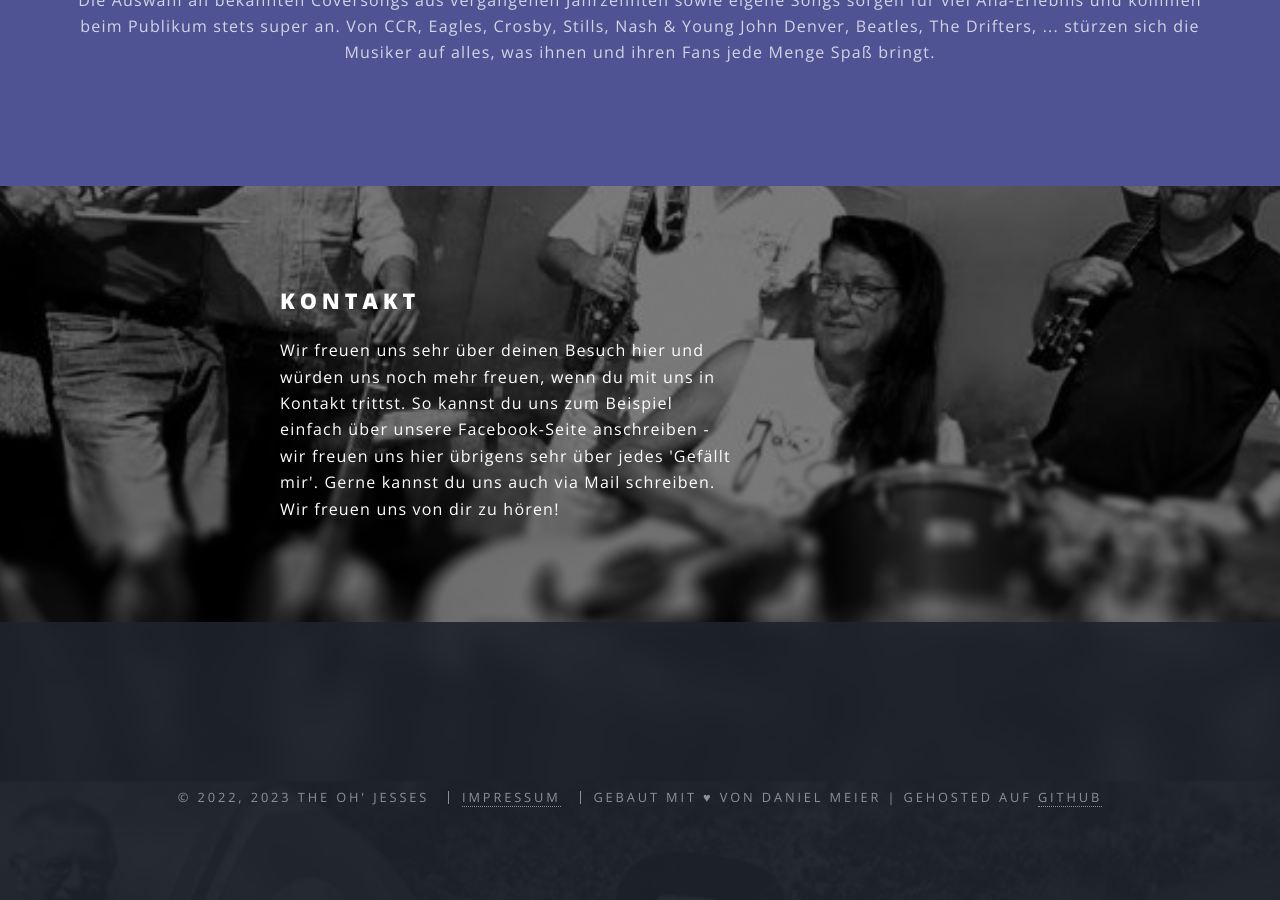
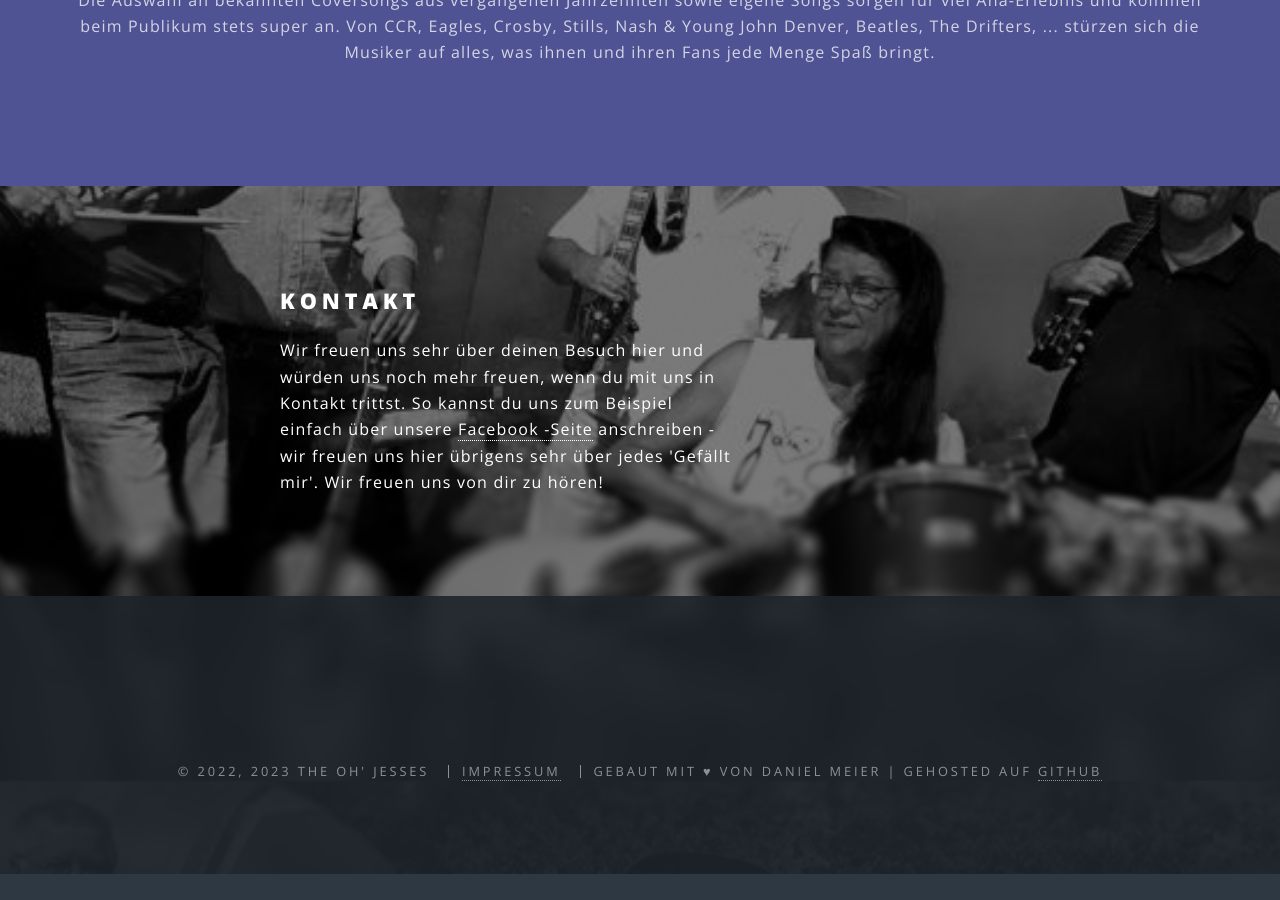
Before and after one commit to TheOhJesses/website, a Jekyll site: the page built from index.html, in a window 1280 px wide and 900 px high, scrolled down 3719 px. Built offline with Jekyll 4.4.1, drawn with Linux system fonts in a browser that asks for light colours; after the commit the page ends 4593 px from its top, so only the background shows below that.

Commit message:
changed contact info

```diff
--- a/index.html
+++ b/index.html
@@ -92,7 +92,7 @@ John Denver, Beatles, The Drifters, ... stürzen sich die Musiker auf alles, was
 						<div class="inner">
 							<header>
 								<h2>Kontakt</h2>
-								<p>Wir freuen uns sehr über deinen Besuch hier und würden uns noch mehr freuen, wenn du mit uns in Kontakt trittst. So kannst du uns zum Beispiel einfach über unsere Facebook-Seite anschreiben - wir freuen uns hier übrigens sehr über jedes 'Gefällt mir'. Gerne kannst du uns auch via Mail schreiben. Wir freuen uns von dir zu hören!</p>
+								<p>Wir freuen uns sehr über deinen Besuch hier und würden uns noch mehr freuen, wenn du mit uns in Kontakt trittst. So kannst du uns zum Beispiel einfach über unsere <a href="https://www.facebook.com/theohjesses"target="_blank">Facebook -Seite</a> anschreiben - wir freuen uns hier übrigens sehr über jedes 'Gefällt mir'. Wir freuen uns von dir zu hören!</p>
 							</header>
 						</div>
 					</section>
```
